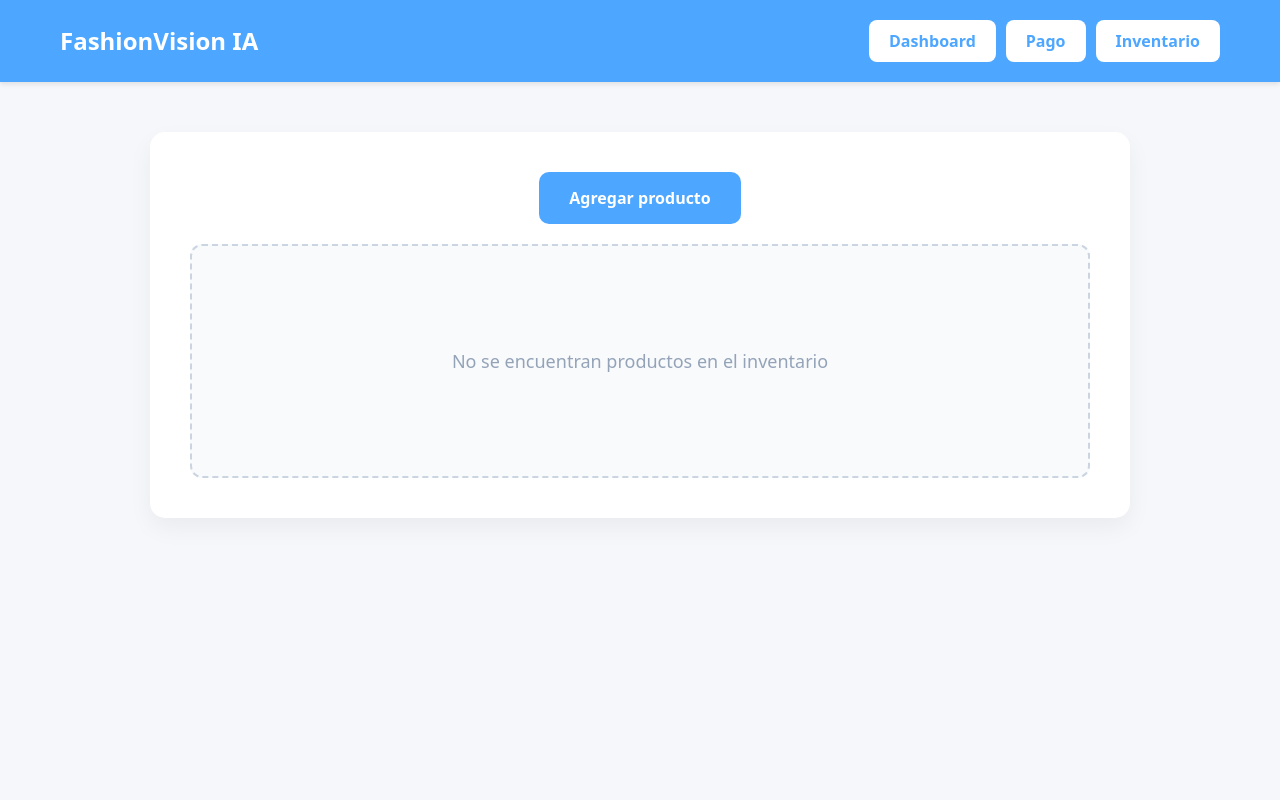
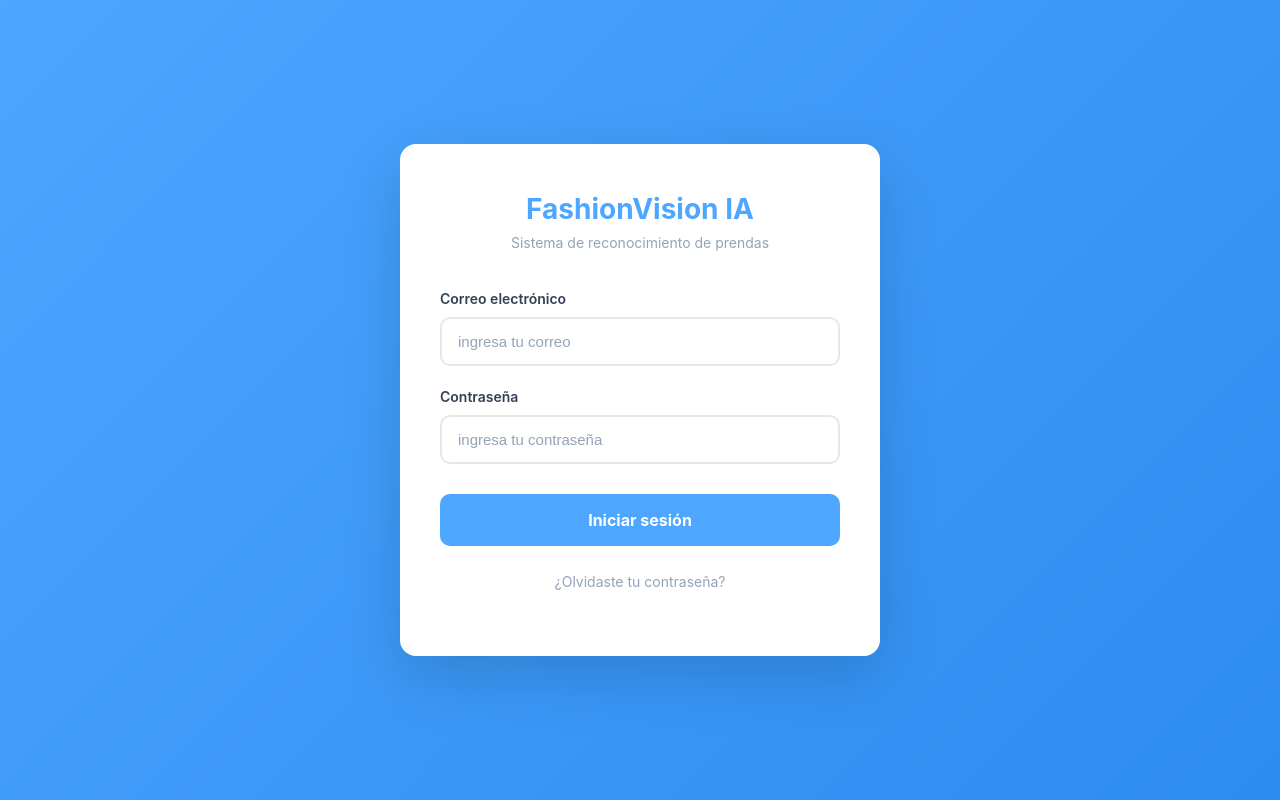
Before and after one commit to Pashofm/FashionVision-AI, a React app in the folder frontend/: page / in a window 1280 px wide. Built offline with nearby package versions, Linux system fonts and the light colour scheme; the HTML template or start-up script is replaced by a standard one.

Commit message:
feat: implementar login inicial
- Crear pagina login
- Implementar que inicie el sistema con el login
- Preparar integracion del backend

```diff
--- a/frontend/src/App.jsx
+++ b/frontend/src/App.jsx
@@ -1,9 +1,18 @@
+import React, { useState } from 'react';
 import Home from './pages/home';
+import Login from './pages/login';
 
 function App() {
+  const [isLoggedIn, setIsLoggedIn] = useState(false);
+
+  const handleLogin = (email, password) => {
+    console.log('Login attempt:', email, password);
+    setIsLoggedIn(true);
+  };
+
   return (
     <div className="App">
-      <Home />
+      {isLoggedIn ? <Home /> : <Login onLogin={handleLogin} />}
     </div>
   );
 }
--- /dev/null
+++ b/frontend/src/pages/login.jsx
@@ -0,0 +1,63 @@
+import React, { useState } from 'react';
+import '../styles/login.css';
+
+const Login = ({ onLogin }) => {
+  const [email, setEmail] = useState('');
+  const [password, setPassword] = useState('');
+
+  const handleSubmit = (e) => {
+    e.preventDefault();
+    if (onLogin) {
+      onLogin(email, password);
+    } else {
+      alert(`Login simulado\nEmail: ${email}\nContraseña: ${password}`);
+    }
+  };
+
+  return (
+    <div className="login-page">
+      <div className="login-container">
+        <div className="login-header">
+          <h1>FashionVision IA</h1>
+          <p>Sistema de reconocimiento de prendas</p>
+        </div>
+
+        <form className="login-form" onSubmit={handleSubmit}>
+          <div className="form-group">
+            <label htmlFor="email">Correo electrónico</label>
+            <input
+              type="email"
+              id="email"
+              value={email}
+              onChange={(e) => setEmail(e.target.value)}
+              placeholder="ingresa tu correo"
+              required
+            />
+          </div>
+
+          <div className="form-group">
+            <label htmlFor="password">Contraseña</label>
+            <input
+              type="password"
+              id="password"
+              value={password}
+              onChange={(e) => setPassword(e.target.value)}
+              placeholder="ingresa tu contraseña"
+              required
+            />
+          </div>
+
+          <button type="submit" className="login-btn">
+            Iniciar sesión
+          </button>
+        </form>
+
+        <div className="login-footer">
+          <p>¿Olvidaste tu contraseña?</p>
+        </div>
+      </div>
+    </div>
+  );
+};
+
+export default Login;
--- /dev/null
+++ b/frontend/src/styles/login.css
@@ -0,0 +1,119 @@
+body, html, #root {
+    margin: 0;
+    padding: 0;
+    width: 100%;
+    min-height: 100vh;
+    background: #f5f7fa;
+    font-family: -apple-system, BlinkMacSystemFont, 'Segoe UI', Roboto, sans-serif;
+}
+
+.login-page {
+    display: flex;
+    justify-content: center;
+    align-items: center;
+    min-height: 100vh;
+    width: 100%;
+    background: linear-gradient(135deg, #4da6ff 0%, #2d8cf0 100%);
+}
+
+.login-container {
+    background: white;
+    padding: 50px 40px;
+    border-radius: 16px;
+    box-shadow: 0 20px 60px rgba(0, 0, 0, 0.15);
+    width: 100%;
+    max-width: 400px;
+}
+
+.login-header {
+    text-align: center;
+    margin-bottom: 35px;
+}
+
+.login-header h1 {
+    margin: 0;
+    font-size: 28px;
+    color: #4da6ff;
+    font-weight: bold;
+}
+
+.login-header p {
+    margin: 8px 0 0;
+    color: #94a3b8;
+    font-size: 14px;
+}
+
+.login-form {
+    display: flex;
+    flex-direction: column;
+    gap: 20px;
+}
+
+.form-group {
+    display: flex;
+    flex-direction: column;
+    gap: 8px;
+}
+
+.form-group label {
+    font-size: 14px;
+    font-weight: 600;
+    color: #334155;
+}
+
+.form-group input {
+    padding: 14px 16px;
+    border: 2px solid #e2e8f0;
+    border-radius: 10px;
+    font-size: 15px;
+    transition: 0.3s;
+    outline: none;
+}
+
+.form-group input:focus {
+    border-color: #4da6ff;
+    box-shadow: 0 0 0 3px rgba(77, 166, 255, 0.1);
+}
+
+.form-group input::placeholder {
+    color: #94a3b8;
+}
+
+.login-btn {
+    background: #4da6ff;
+    border: none;
+    color: white;
+    padding: 16px;
+    border-radius: 10px;
+    cursor: pointer;
+    font-size: 16px;
+    font-weight: bold;
+    transition: 0.3s;
+    margin-top: 10px;
+}
+
+.login-btn:hover {
+    background: #2d8cf0;
+    transform: translateY(-2px);
+    box-shadow: 0 5px 15px rgba(77, 166, 255, 0.3);
+}
+
+.login-btn:active {
+    transform: translateY(0);
+}
+
+.login-footer {
+    text-align: center;
+    margin-top: 25px;
+}
+
+.login-footer p {
+    color: #94a3b8;
+    font-size: 14px;
+    cursor: pointer;
+    transition: 0.3s;
+}
+
+.login-footer p:hover {
+    color: #4da6ff;
+}
```
